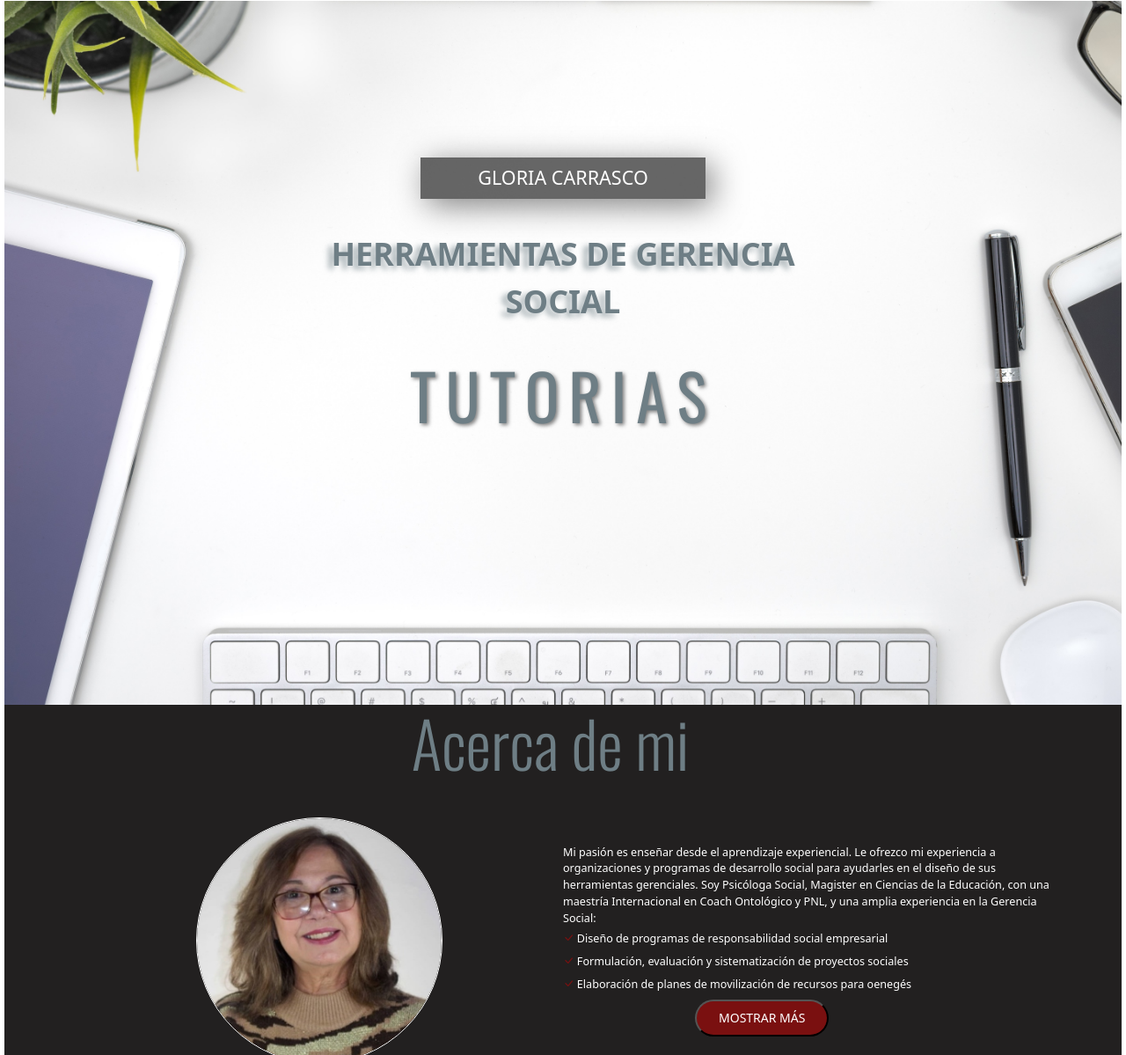
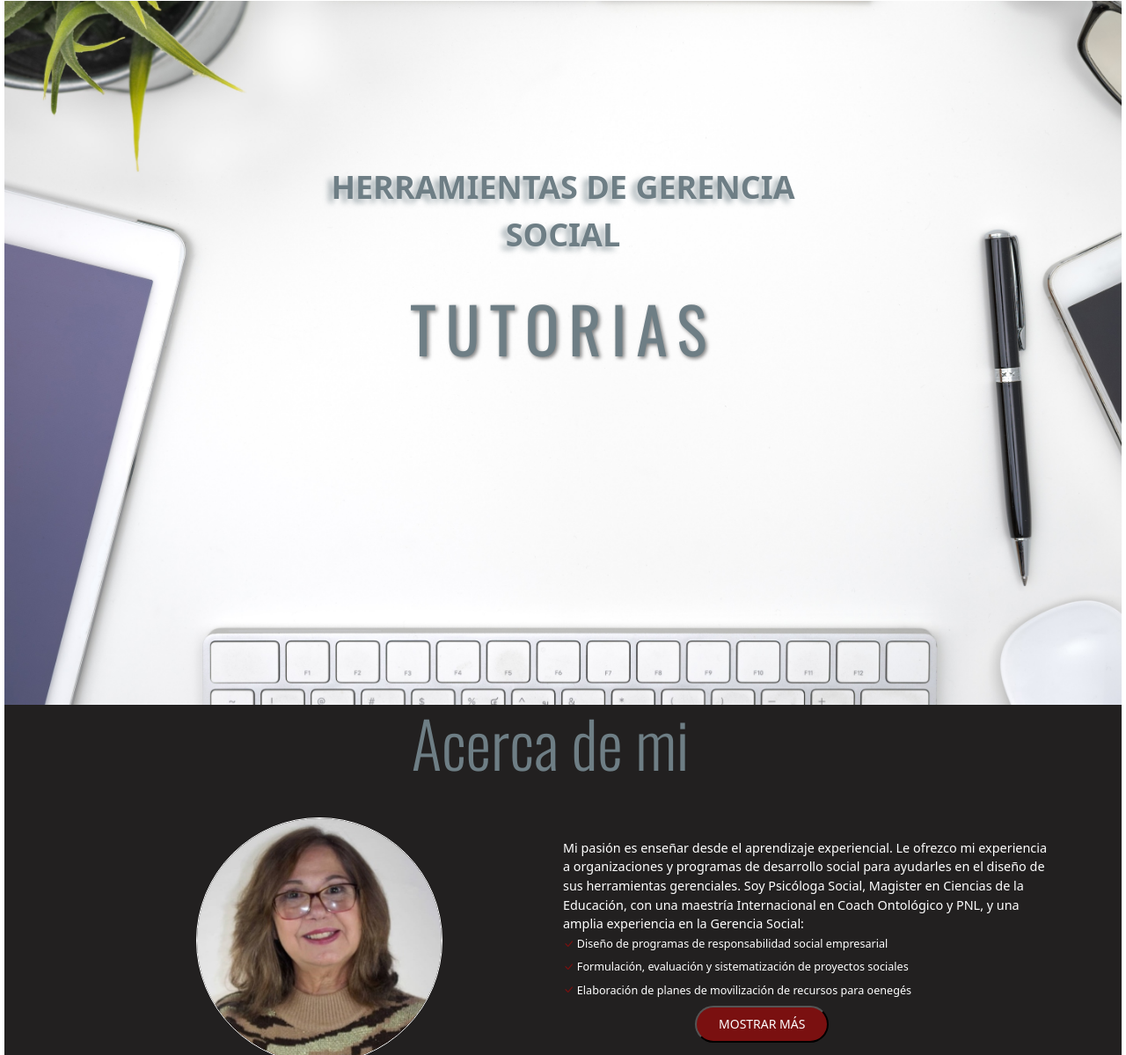
Before and after one commit to mariangela-gomez/gloria, a plain HTML site: page index.html in a window 1280 px wide. Shown: the part 101-1300 px from the top of the page at 88% size. Drawn offline with nearby package versions, Linux system fonts and the light colour scheme.

Commit message:
Update index.html

```diff
--- a/index.html
+++ b/index.html
@@ -68,7 +68,6 @@
         <!-- Section 1 -->
         <section class="section-1" id="home">
             <div class="banner">
-                <p class="banner-paragraph">Gloria Carrasco </p>
                 <p class="banner-paragraph-2">Herramientas de gerencia social</p>
                 <h1 class="banner-heading">
                     <span class="heading-1">Tutorias</span>
@@ -88,12 +87,12 @@
                     <img src="./images/profile.jpg">
                 </div>
                 <article>
-                    <h3 class="text-white space">Mi pasión es enseñar desde el aprendizaje experiencial. Le ofrezco mi
+                    <h2 class="text-white space">Mi pasión es enseñar desde el aprendizaje experiencial. Le ofrezco mi
                         experiencia a organizaciones y
                         programas de desarrollo social para ayudarles en el diseño de sus herramientas gerenciales.
                         Soy Psicóloga Social, Magister en Ciencias de la Educación, con una maestría Internacional en
                         Coach
-                        Ontológico y PNL, y una amplia experiencia en la Gerencia Social:</h3>
+                        Ontológico y PNL, y una amplia experiencia en la Gerencia Social:</h2>
                     <p class="text-white fs-3">
                         <i class="bi bi-check-lg red"></i>
                         Diseño de programas de responsabilidad social empresarial
```
